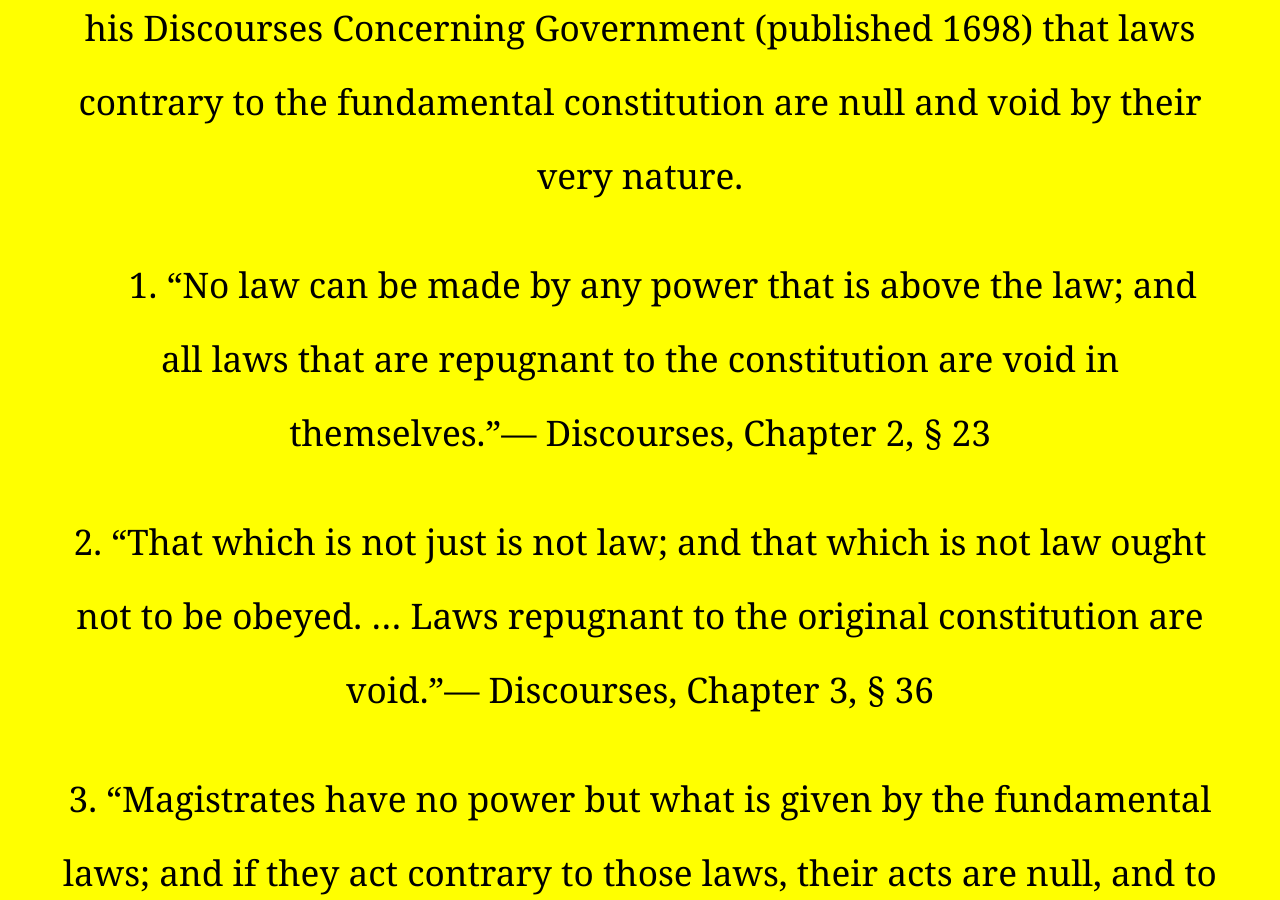
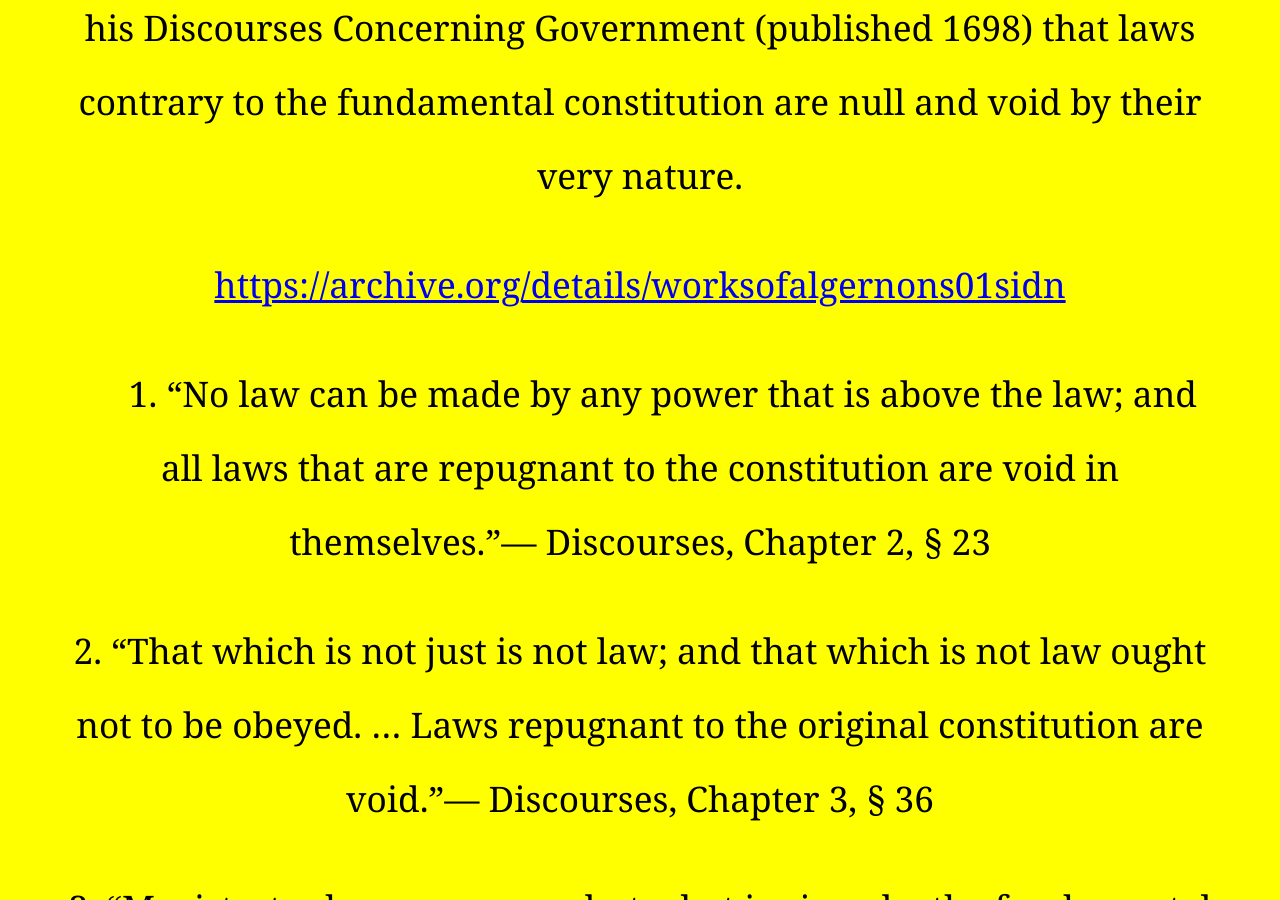
Before and after one commit to iowacattails/my-law-notes, a Jekyll site: the page built from content/notes/2025-12-14-caselaw.md, in a window 1280 px wide and 900 px high, scrolled down 801 px. Built offline with Jekyll 4.4.1, drawn with Linux system fonts in a browser that asks for light colours; our own code applies the rules of GitHub Pages for plain Markdown files; some of the changed lines change nothing that is shown.

Commit message:
Update content/notes/2025-12-14-caselaw.md (via Pages CMS)

```diff
--- a/content/notes/2025-12-14-caselaw.md
+++ b/content/notes/2025-12-14-caselaw.md
@@ -14,6 +14,8 @@ Why not simple state principles of the fundamental law that may/may not be accur
 
 Algernon Sidney (1623–1683) repeatedly and forcefully asserted in his Discourses Concerning Government (published 1698) that laws contrary to the fundamental constitution are null and void by their very nature.
 
+[https://archive.org/details/worksofalgernons01sidn](https://archive.org/details/worksofalgernons01sidn)
+
      1. “No law can be made by any power that is above the law; and all laws that are repugnant to the constitution are void in themselves.”— Discourses, Chapter 2, § 23
 
 2\. “That which is not just is not law; and that which is not law ought not to be obeyed. … Laws repugnant to the original constitution are void.”— Discourses, Chapter 3, § 36
```
